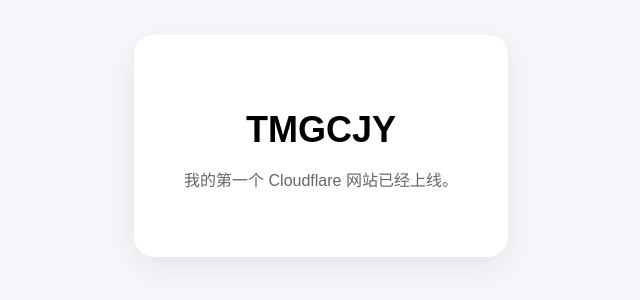
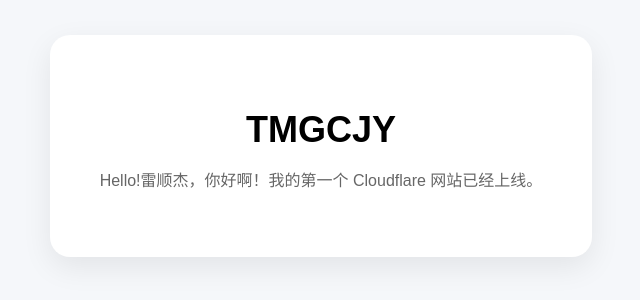
Before and after one commit to GetupexplorePI/tmgcjy-web, a plain HTML site: page index.html in a window 1280 px wide. Shown: the part 254-554 px from the top of the page, without its empty margins (319-959 px from the left). Drawn offline with Linux system fonts and the light colour scheme.

Commit message:
Update index.html

```diff
--- a/index.html
+++ b/index.html
@@ -37,7 +37,7 @@
 <body>
   <div class="card">
     <h1>TMGCJY</h1>
-    <p>我的第一个 Cloudflare 网站已经上线。</p>
+    <p>Hello!雷顺杰，你好啊！我的第一个 Cloudflare 网站已经上线。</p>
   </div>
 </body>
 </html>
```
